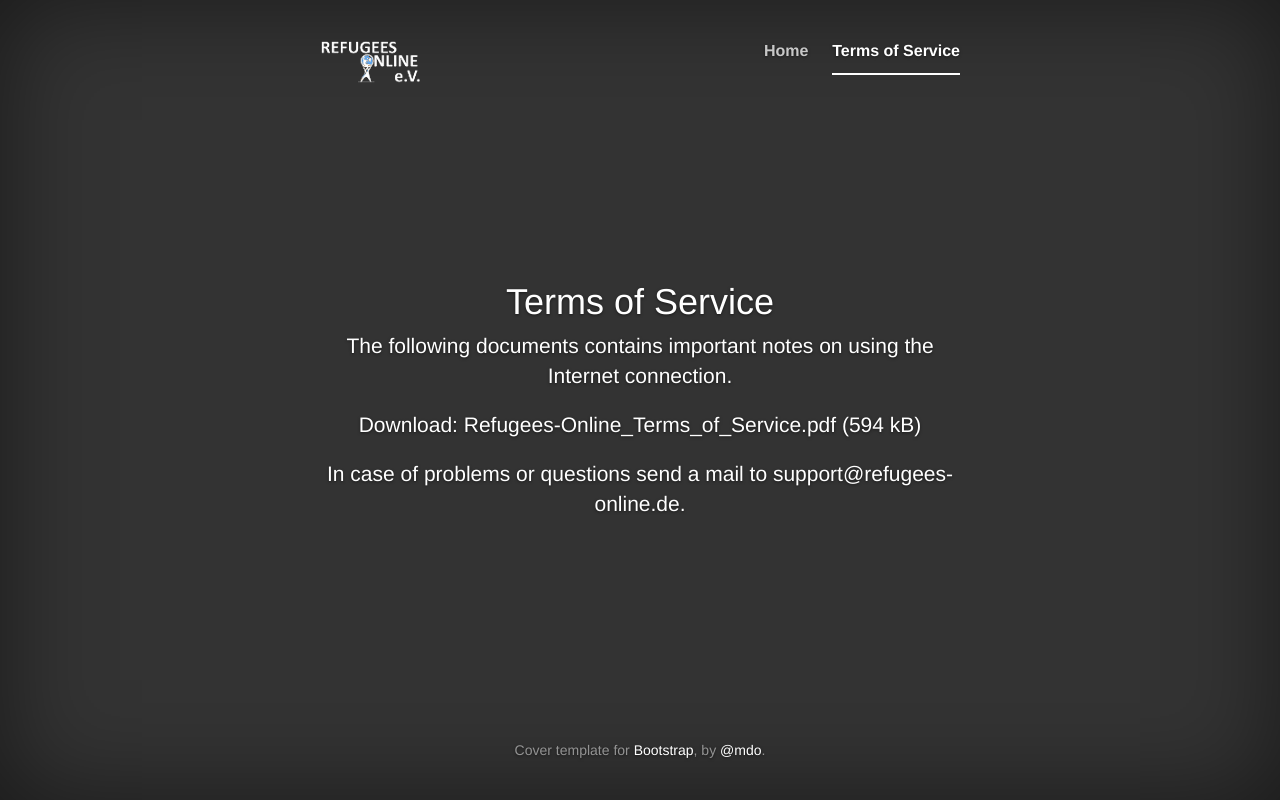
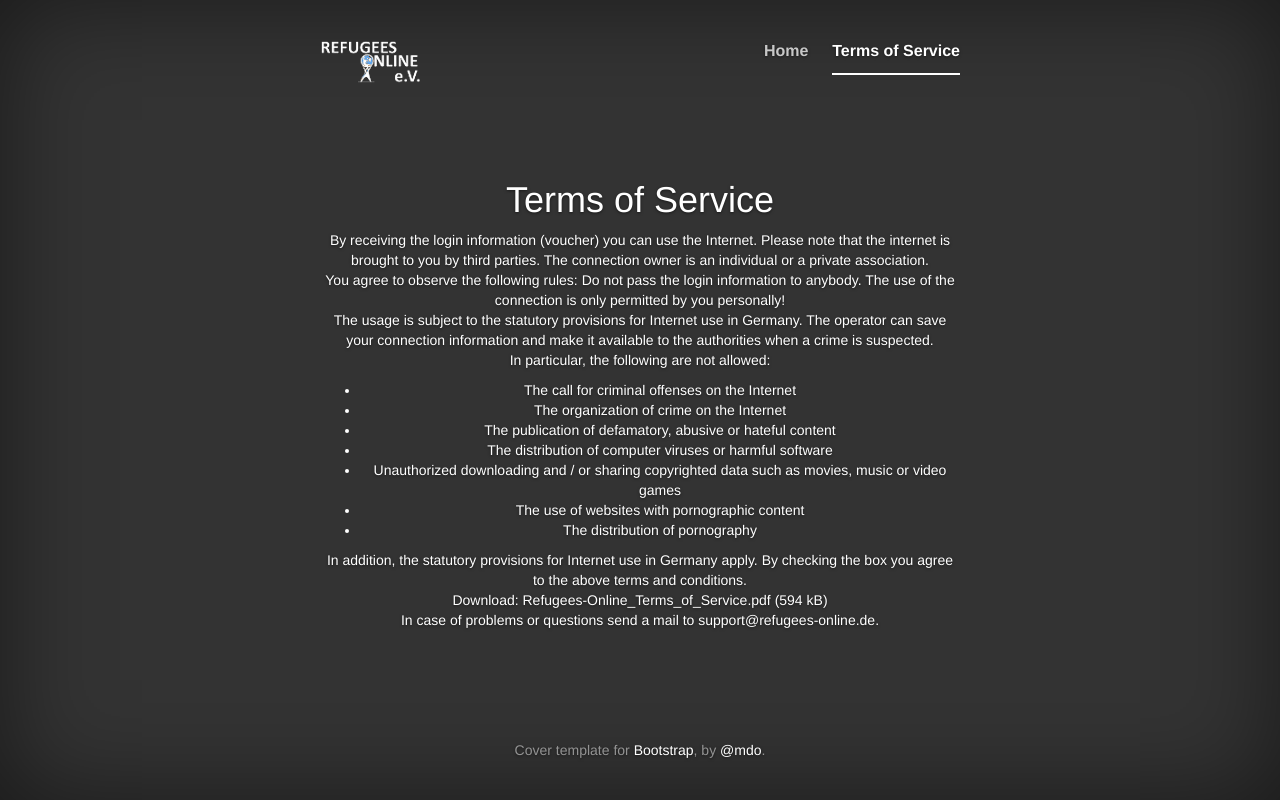
Before and after one commit to refugeehackathon/refonlinesms, a PHP site: page /terms.php in a window 1280 px wide. Run offline with PHP 8.4, Linux system fonts and the light colour scheme; some libraries are stand-ins or nearby versions.

Commit message:
Text improvements

```diff
--- a/terms.php
+++ b/terms.php
@@ -48,11 +48,25 @@
             </div>
           </div>
 
-          <div class="inner cover">
-            <h1 class="cover-heading">Terms of Service</h1>
-            <p class="lead">The following documents contains important notes on using the Internet connection.</p>
-            <p class="lead">Download: <a href="files/Refugees-Online_Terms_of_Service.pdf" target="_blank">Refugees-Online_Terms_of_Service.pdf (594 kB)</a></p>
-            <p class="lead">In case of problems or questions send a mail to <a href="mailto:support@refugees-online.de">support@refugees-online.de</a>.</p>
+          <div class="inner">
+            <h1 class="heading">Terms of Service</h1>
+            <p>By receiving the login information (voucher) you can use the Internet. Please note that the internet is brought to you by third parties. The connection owner is an individual or a private association.<br/>
+              You agree to observe the following rules: Do not pass the login information to anybody. The use of the connection is only permitted by you personally!<br/>
+              The usage is subject to the statutory provisions for Internet use in Germany. The operator can save your connection information and make it available to the authorities when a crime is suspected.<br/>
+              In particular, the following are not allowed:<br/>
+              <ul>
+                <li>The call for criminal offenses on the Internet</li>
+                <li>The organization of crime on the Internet</li>
+                <li>The publication of defamatory, abusive or hateful content</li>
+                <li>The distribution of computer viruses or harmful software</li>
+                <li>Unauthorized downloading and / or sharing copyrighted data such as movies, music or video games</li>
+                <li>The use of websites with pornographic content</li>
+                <li>The distribution of pornography</li>
+              </ul>
+              In addition, the statutory provisions for Internet use in Germany apply. By checking the box you agree to the above terms and conditions.<br/>
+              Download: <a href="files/Refugees-Online_Terms_of_Service.pdf" target="_blank">Refugees-Online_Terms_of_Service.pdf (594 kB)</a><br/>
+              In case of problems or questions send a mail to <a href="mailto:support@refugees-online.de">support@refugees-online.de</a>.
+            </p>
           </div>
 
           <div class="mastfoot">
```
Also changed, not shown: index.php (+5 -4 lines).
